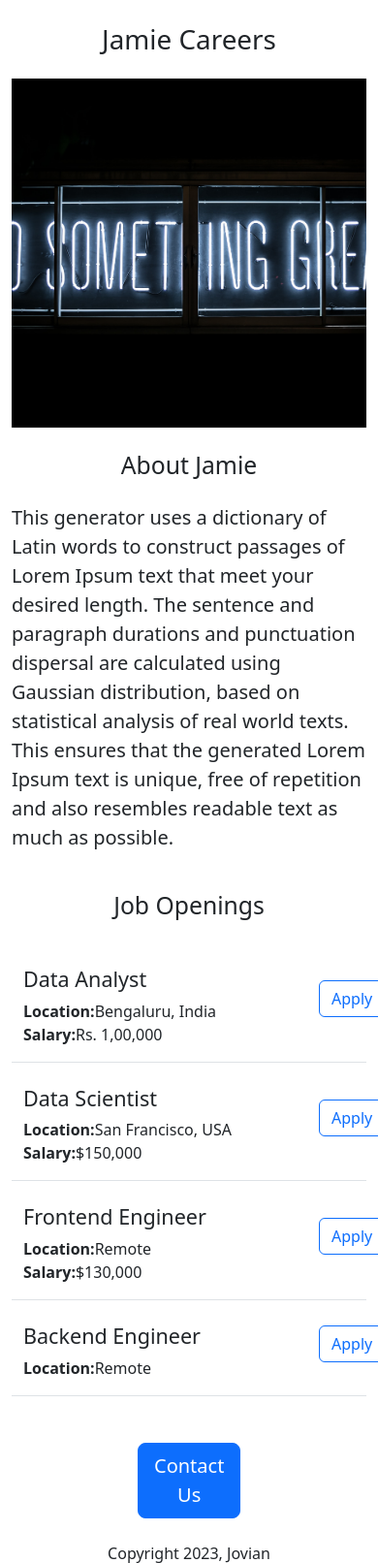
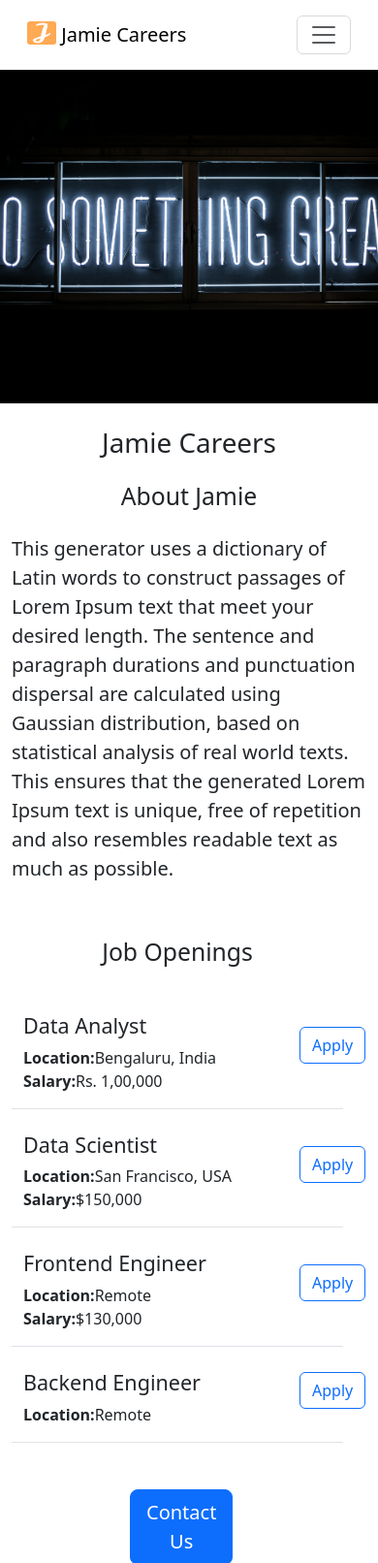
Before and after one commit to JGiannini/jamie-careers-website, a Flask app: page / in a window 390 px wide. Shown: the top 1612 px of the page at 97% size. Run offline with Flask 2, Linux system fonts and the light colour scheme.

Commit message:
Updated home with image and additional responsive refactoring

```diff
--- a/templates/home.html
+++ b/templates/home.html
@@ -1,36 +1,45 @@
 <!DOCTYPE html>
 <html>
   <head>
-      <meta charset="utf-8">
-      <meta name="viewport" content="width=device-width, initial-scale=1">
+    <meta charset="utf-8" />
+    <meta name="viewport" content="width=device-width, initial-scale=1" />
     <title>{{company_name}} Careers</title>
-      <link href="https://cdn.jsdelivr.net/npm/bootstrap@5.3.0-alpha1/dist/css/bootstrap.min.css" rel="stylesheet" integrity="sha384-GLhlTQ8iRABdZLl6O3oVMWSktQOp6b7In1Zl3/Jr59b6EGGoI1aFkw7cmDA6j6gD" crossorigin="anonymous">
+    <link href="https://cdn.jsdelivr.net/npm/bootstrap@5.3.0-alpha1/dist/css/bootstrap.min.css" rel="stylesheet" integrity="sha384-GLhlTQ8iRABdZLl6O3oVMWSktQOp6b7In1Zl3/Jr59b6EGGoI1aFkw7cmDA6j6gD" crossorigin="anonymous" />
     <style>
-        #banner{
+      #banner {
         height: 360px;
         width: 100%;
-          object-fit: cover;
       }
     </style>
   </head>
 
   <body>
+
+          {% include 'nav.html' %}
+   <img class="img-fluid object-fit-cover" id="banner" src="https://jovian-careers-website.jgiannini.repl.co/static/banner.jpg" alt="Banner containing the text Do Something Great"/>
     <div class="container">
       <div class="row">
         <div class="col-12">
           <h1 class="text-center mt-4 mb-4">{{company_name}} Careers</h1>
-            <img class="img-fluid" id="banner" src="https://jovian-careers-website.jgiannini.repl.co/static/banner.jpg">
           <h2 class="text-center mt-4 mb-4">About {{company_name}}</h2>
-            <p class="lead">This generator uses a dictionary of Latin words to construct passages of Lorem Ipsum text that meet your desired length. The sentence and paragraph durations and punctuation dispersal are calculated using Gaussian distribution, based on statistical analysis of real world texts. This ensures that the generated Lorem Ipsum text is unique, free of repetition and also resembles readable text as much as possible.</p>
+       <div class="row" style="margin-bottom:16px;">
+          <div class="col-md-6">
+          <p class="lead">
+            This generator uses a dictionary of Latin words to construct passages of Lorem Ipsum text that meet your desired length. The sentence and paragraph durations and punctuation dispersal are calculated using Gaussian distribution,
+            based on statistical analysis of real world texts. This ensures that the generated Lorem Ipsum text is unique, free of repetition and also resembles readable text as much as possible.
+          </p>
+          </div>
+         <div class="d-none d-md-block col-md-6">
+          <img class="img-fluid object-fit-cover" src="/static/person_working.jpg" style="height:320px;border-radius:4px;">
+        </div
+      </div>
         </div>
       </div>
       <div class="row">
         <div class="col">
           <h2 class="text-center mt-4 mb-4">Job Openings</h2>
           <lead>
-              {% for job_get in jobs %}
-                {% include 'jobitem.html' %}
-              {% endfor %}
+            {% for job_get in jobs %} {% include 'jobitem.html' %} {% endfor %}
           </lead>
         </div>
       </div>
@@ -46,6 +55,5 @@
       </div>
     </div>
     <script src="https://cdn.jsdelivr.net/npm/bootstrap@5.3.0-alpha1/dist/js/bootstrap.bundle.min.js" integrity="sha384-w76AqPfDkMBDXo30jS1Sgez6pr3x5MlQ1ZAGC+nuZB+EYdgRZgiwxhTBTkF7CXvN" crossorigin="anonymous"></script>
-
   </body>
 </html>
--- /dev/null
+++ b/templates/nav.html
@@ -0,0 +1,37 @@
+<nav class="navbar navbar-expand-lg bd-navbar fixed-top bg-white shadow-sm p-3 mb-5 bg-body-white">
+  <div class="container">
+    <a class="navbar-brand" href="#">
+      <img src="https://jovian-careers-website.jgiannini.repl.co/static/favicon.ico" alt="Logo" width="30" height="24" class="d-inline-block align-text-top" />
+      Jamie Careers
+    </a>
+    <button class="navbar-toggler" type="button" data-bs-toggle="collapse" data-bs-target="#navbarNavDropdown" aria-controls="navbarNavDropdown" aria-expanded="false" aria-label="Toggle navigation">
+      <span class="navbar-toggler-icon"></span>
+    </button>
+    <div class="collapse navbar-collapse" id="navbarNavDropdown">
+      <ul class="navbar-nav">
+        <li class="nav-item">
+          <a class="nav-link active" aria-current="page" href="#">Home</a>
+        </li>
+        <li class="nav-item">
+          <a class="nav-link" href="#">Features</a>
+        </li>
+        <li class="nav-item">
+          <a class="nav-link" href="#">Pricing</a>
+        </li>
+        <li class="nav-item dropdown">
+          <a class="nav-link dropdown-toggle" href="#" role="button" data-bs-toggle="dropdown" aria-expanded="false">
+            Dropdown link
+          </a>
+          <ul class="dropdown-menu">
+            <li><a class="dropdown-item" href="#">Action</a></li>
+            <li><a class="dropdown-item" href="#">Another action</a></li>
+            <li><a class="dropdown-item" href="#">Something else here</a></li>
+          </ul>
+        </li>
+      </ul>
+    </div>
+  </div>
+</nav>
+<div style="height:56px;">
+
+</div>
```
Also changed, not shown: static/favicon-32x32.png (added), static/person_working.jpg (added). Lines whose indentation alone changed are shown as unchanged.
